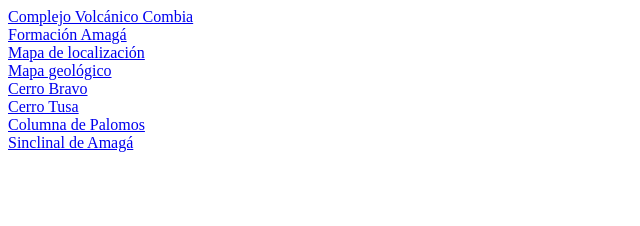
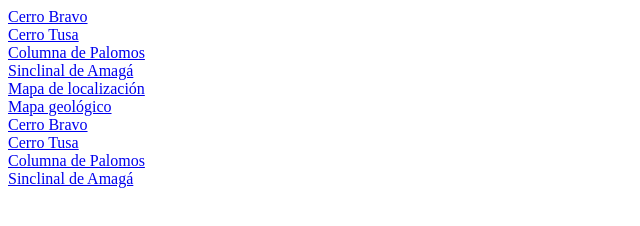
Before and after one commit to GeoportalGrosse/Geoportal_Grosse, a plain HTML site: page index.html in a window 1280 px wide. Shown: the whole page, without its empty margins (0-640 px from the left). Drawn offline with Linux system fonts and the light colour scheme.

Commit message:
Add files via upload

```diff
--- a/index.html
+++ b/index.html
@@ -6,8 +6,10 @@
 </head>
 
 <body>
-	<a href="Documentos/Complejo Volcánico Combia.pdf" target="_blank">Complejo Volcánico Combia</a><br/>
-	<a href="Documentos/Formación Amagá.pdf" target="_blank">Formación Amagá</a><br/>
+	<a href="Documentos/Cerro Bravo.pdf" target="_blank">Cerro Bravo</a><br/>
+	<a href="Documentos/Cerro Tusa.pdf" target="_blank">Cerro Tusa</a><br/>
+	<a href="Documentos/Columna de Palomos.pdf" target="_blank">Columna de Palomos</a><br/>
+	<a href="Documentos/Sinclinal de Amagá.pdf" target="_blank">Sinclinal de Amagá</a><br/>
 	<a href="Documentos/Mapa de localización.pdf" target="_blank">Mapa de localización</a><br/>
 	<a href="Documentos/Mapa geológico.pdf" target="_blank">Mapa geológico</a><br/>
 	<a href="Imágenes/Cerro Bravo.jpg" target="_blank">Cerro Bravo</a><br/>
```
Also changed, not shown: 4 other files.
